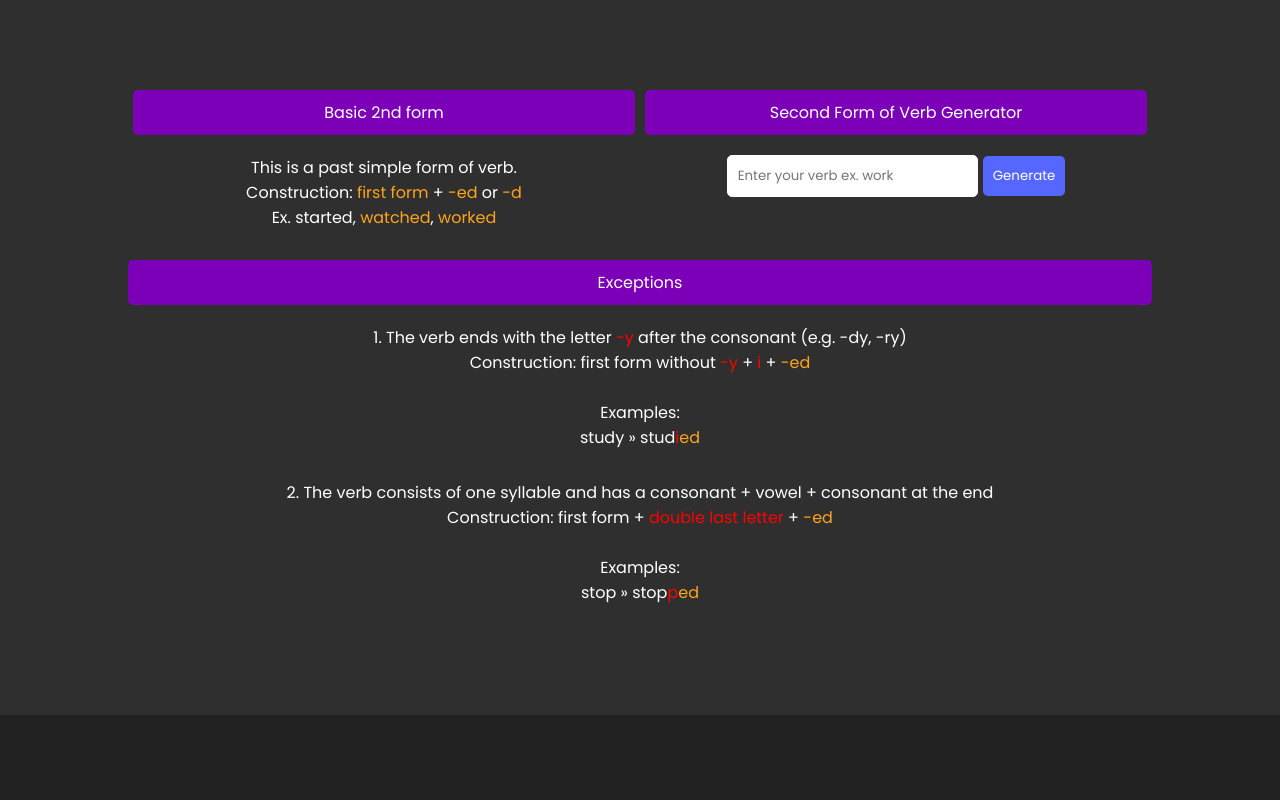
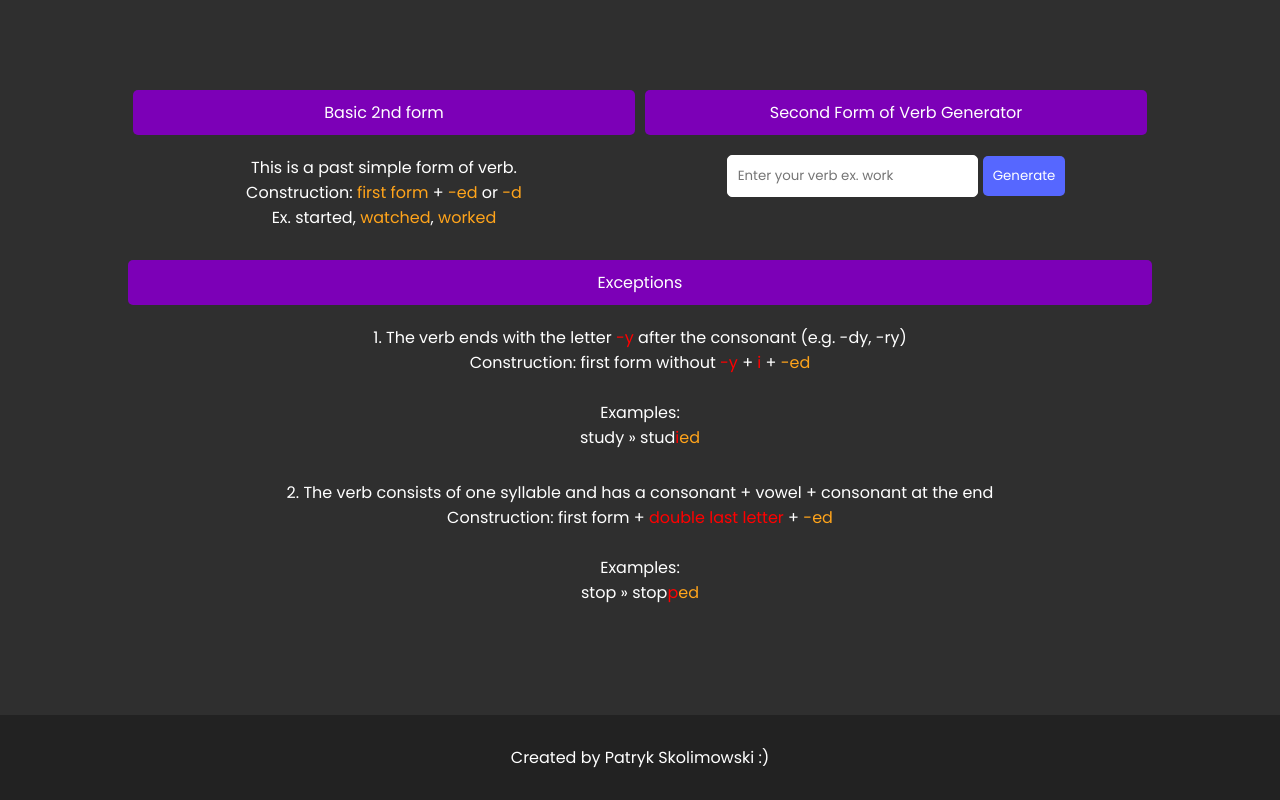
Before and after one commit to Revku/past-simple-react, a React (Create React App) app: page / in a window 1280 px wide. Shown: the part 2291-3091 px from the top of the page. Before the commit the page ends 3006 px from the top, so only its background shows below. Built offline with nearby package versions, Linux system fonts and the light colour scheme.

Commit message:
Add footer

```diff
--- a/src/App.js
+++ b/src/App.js
@@ -6,6 +6,7 @@ import Header from './components/Header/Header'
 import Construction from './components/Construction/Construction'
 import Examples from './components/Examples/Examples'
 import SecondFormOfVerb from './components/SecondFormOfVerb/SecondFormOfVerb'
+import Footer from './components/Footer/Footer'
 
 const GlobalStyle = createGlobalStyle`
   * {
@@ -33,6 +34,7 @@ const App = () => {
       <Construction />
       <Examples />
       <SecondFormOfVerb />
+      <Footer />
     </>
   )
 }
--- /dev/null
+++ b/src/components/Footer/Footer.js
@@ -0,0 +1,16 @@
+import React from 'react';
+import styled from 'styled-components'
+
+const StyledWrapper = styled.div`
+    padding: 30px;
+    text-align: center;
+`;
+
+
+const Footer = () => {
+    return (
+        <StyledWrapper>Created by Patryk Skolimowski :)</StyledWrapper>
+    )
+}
+
+export default Footer
```
